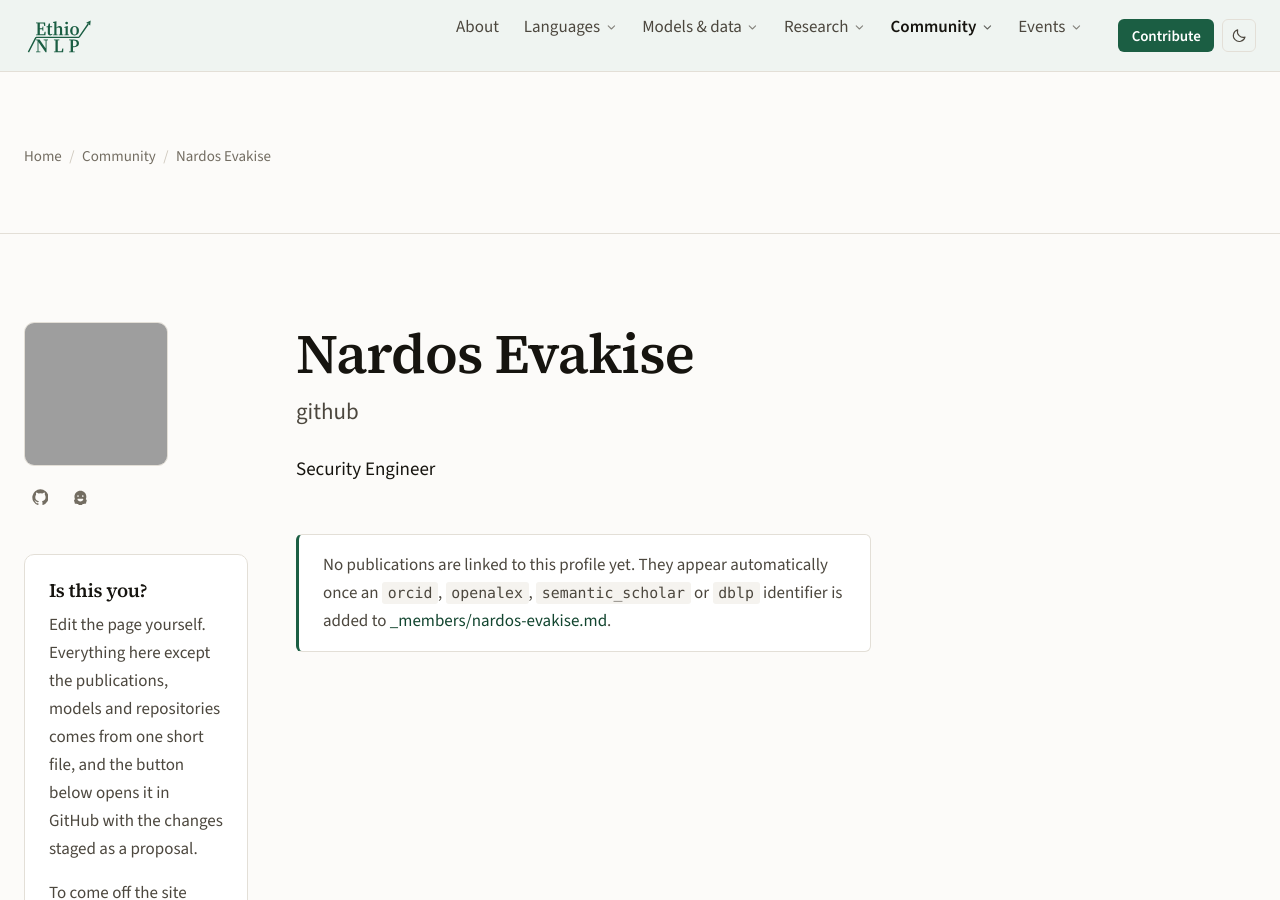
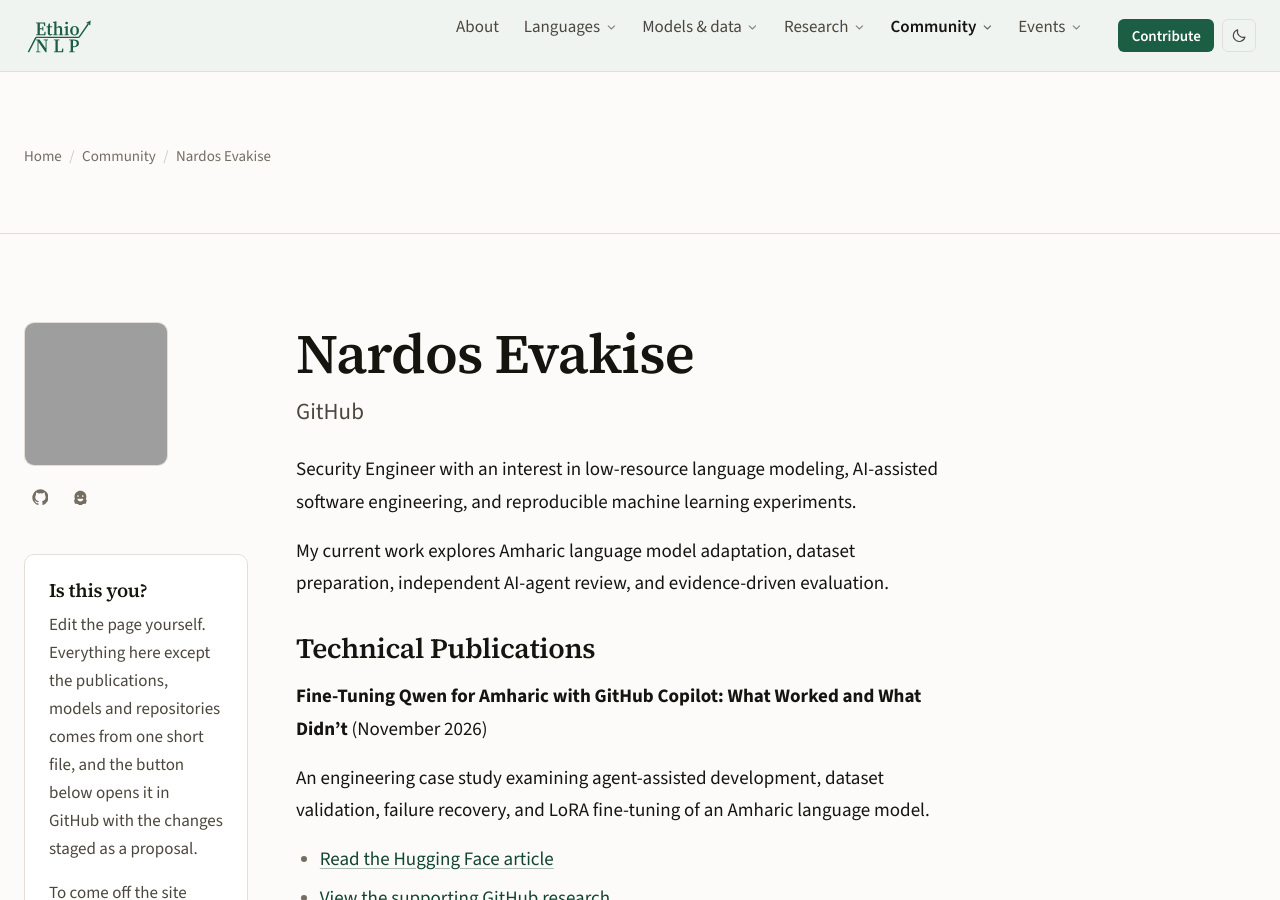
Before and after one commit to EthioNLP/ethionlp.github.io, a Jekyll site: the page built from _members/nardos-evakise.md, in a window 1280 px wide and 900 px high. Built offline with Jekyll 4.4.1, drawn with Linux system fonts in a browser that asks for light colours; grey boxes are pictures that could not be loaded.

Commit message:
Update Nardos Evakise profile (#87)
* member: update Nardos Evakise profile

* member: fix affiliation capitalization

```diff
--- a/_members/nardos-evakise.md
+++ b/_members/nardos-evakise.md
@@ -1,7 +1,7 @@
 ---
 name: Nardos Evakise
 title: Nardos Evakise
-affiliation: github
+affiliation: GitHub
 photo: "https://avatars.githubusercontent.com/u/204765816?v=4"
 order: 900
 github: Nardosye
@@ -12,4 +12,22 @@ semantic_scholar:
 dblp:
 ---
 
-Security Engineer
+Security Engineer with an interest in low-resource language
+modeling, AI-assisted software engineering, and reproducible
+machine learning experiments.
+
+My current work explores Amharic language model adaptation,
+dataset preparation, independent AI-agent review, and
+evidence-driven evaluation.
+
+### Technical Publications
+
+**Fine-Tuning Qwen for Amharic with GitHub Copilot:**
+**What Worked and What Didn't** (November 2026)
+
+An engineering case study examining agent-assisted
+development, dataset validation, failure recovery,
+and LoRA fine-tuning of an Amharic language model.
+
+- [Read the Hugging Face article](https://huggingface.co/blog/Nardosye/fine-tuning-qwen-for-amharic-with-github-copilot-w)
+- [View the supporting GitHub research](https://github.com/nardosye/amharic-llm-agent-case-study)
```
